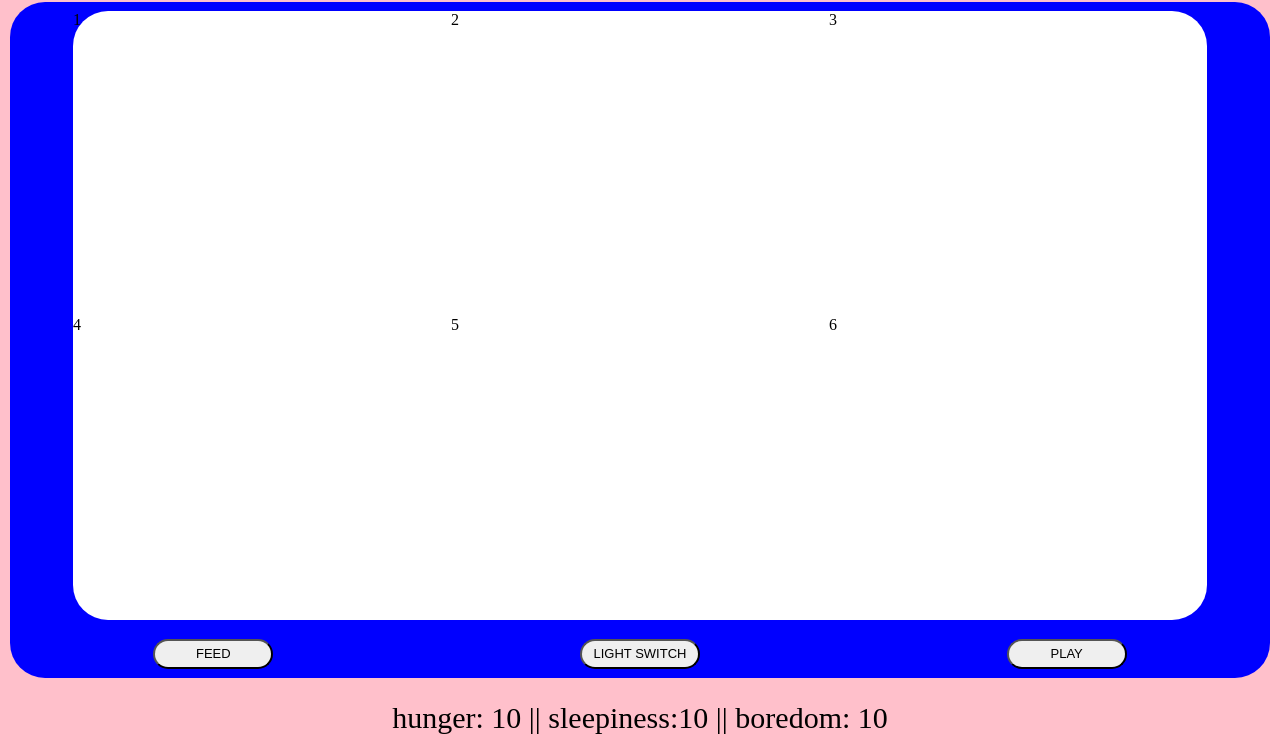
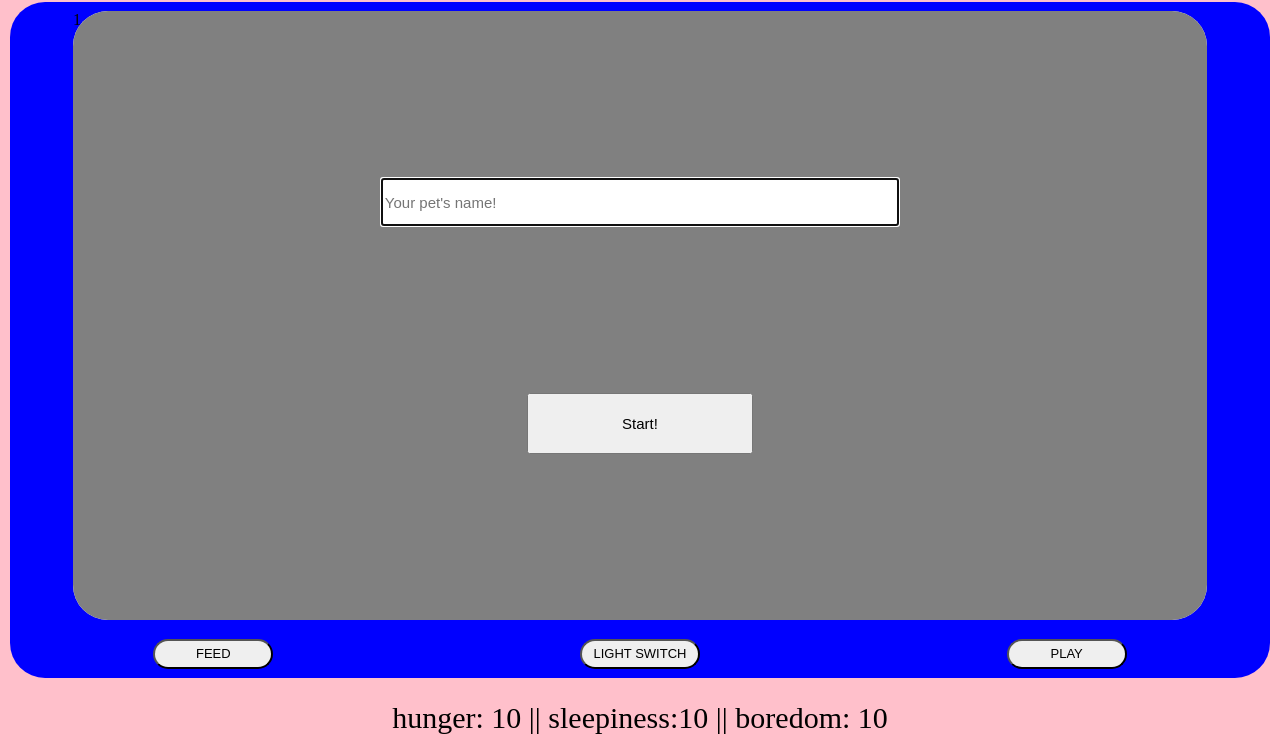
Before and after one commit to dnshaw12/Tomagotchi, a plain HTML site: page index.html in a window 1280 px wide. Shown: the part 52-800 px from the top of the page. Drawn offline with nearby package versions, Linux system fonts and the light colour scheme.

Commit message:
built game starter

```diff
--- a/css/style.css
+++ b/css/style.css
@@ -6,8 +6,6 @@ body {
 	height: 100vh;
 	margin: 0;
 }
-
-
 
 header {
 	padding: 5px;
@@ -25,8 +23,6 @@ main {
 	margin: 10px;
 }
 
-
-
 footer {
 	display: flex;
 	width: 100%;
@@ -41,6 +37,32 @@ header > div {
 	font-size: 30px;
 	text-align: right;
 	float: right;
+}
+
+#startScreen {
+	height: 90%;
+	width: 90%;
+	border-radius: 35px;
+	background-color: grey;
+	position: absolute;
+	/*opacity: 0.2;*/
+	display: flex;
+	flex-direction: column;
+	justify-content: space-evenly;
+}
+
+input {
+	height: 7%;
+	width: 45%;
+	margin: 0 auto;
+	font-size: 15px;
+}
+
+#startButton {
+	height: 10%;
+	width: 20%;
+	margin: 0 auto;
+	font-size: 15px;
 }
 
 #screen {
--- a/index.html
+++ b/index.html
@@ -23,6 +23,10 @@
 				<div id="screen4">4</div>
 				<div id="screen5">5</div>
 				<div id="screen6">6</div>
+				<div id="startScreen">
+					<input type="text" name="name" placeholder="Your pet's name!" autofocus>
+					<button id="startButton">Start!</button>
+				</div>
 			</div>
 			<div id="buttons">
 				<div><button id="feedButton">FEED</button></div>
@@ -35,7 +39,7 @@
 			<div id="stats">hunger: <span id="hunger">10</span> || sleepiness:<span id="sleepiness">10</span> || boredom: <span id="boredom"></span>10</div>
 		</footer>
 
-
+	<script type="text/javascript" src="js/tamagotchi.js"></script>
 	<script type="text/javascript" src="js/app.js"></script>
 </body>
 </html>
--- a/js/app.js
+++ b/js/app.js
@@ -1,11 +1,12 @@
 $timer = $('#timer')
 
 const game = {
-	tamagotchi: {},
+	tamagotchi: null,
 	time: 0,
-	timer: null,
 	startGame(){
-		this.timer = setInterval(function(){
+		game.tamagotchi = new Tamagotchi();
+		$('#startScreen').remove()
+		timer = setInterval(function(){
 			game.increaseTimer()
 		}, 1000);
 	},
@@ -14,3 +15,5 @@ const game = {
 		$timer.text(this.time);
 	},
 }
+
+$('#startButton').on('click',game.startGame);
--- a/js/tamagotchi.js
+++ b/js/tamagotchi.js
@@ -1,8 +1,8 @@
 /// tamagotchi class
 
 class Tamagotchi {
-	constructor(name){
-		this.name = name;
+	constructor(){
+		this.name = $('input')[0].value;
 		this.hunger = 1;
 		this.sleepiness = 1;
 		this.boredom = 1;
```
